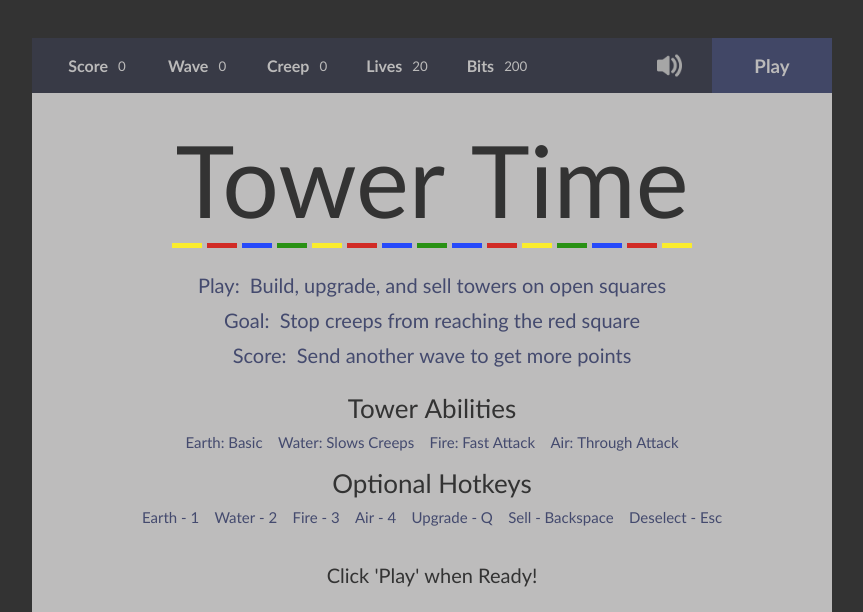
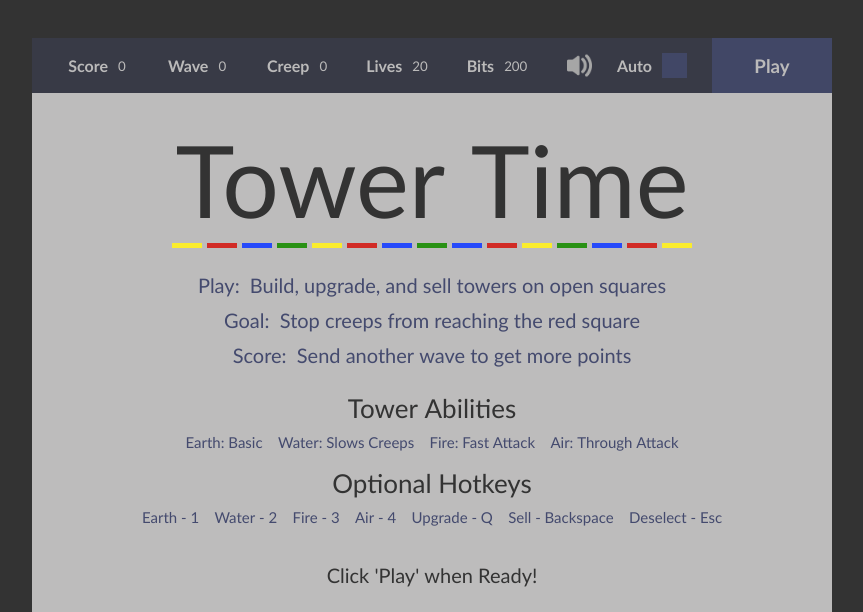
Before and after one commit to ahrampy/tower-time, a PHP site: page / in a window 1280 px wide. Shown: the top 612 px of the page, without its empty margins (208-1071 px from the left). Run offline with PHP 8.4, Linux system fonts and the light colour scheme.

Commit message:
Add auto send wave

```diff
--- a/home.html
+++ b/home.html
@@ -29,12 +29,15 @@
                     <div class="info-tile">
                         <h4>Bits</h4>
                     </div>
-                    <div id="spacer-div">
-
-                    </div>
+                    <div id="spacer-div-1"> </div>
                     <div id="mute-button" class="mute-off">
                         <img src="./images/audio-speaker-on.png" alt="mute">
                     </div>
+                    <div id="spacer-div-2"> </div>
+                    <label class="auto-container">Auto
+                        <input name="auto-wave" type="checkbox">
+                        <span class="checkmark"></span>
+                    </label>
                 </div>
                 <div id="start-button">
                     <h3>Play</h3>
--- a/js/game.js
+++ b/js/game.js
@@ -59,6 +59,10 @@ class Game {
         this.muted = false;
         this.music = document.createElement('audio');
 
+        // auto send waves
+        this.handleAutoWaveButton();
+        this.autoWave = false;
+
         // grid specs
         this.numBlocks = 50;
         this.cellSize = 40;
@@ -74,7 +78,7 @@ class Game {
         this.handleEditClicks();
         this.handleKeyCallbacks();
 
-        // Dijkstra's algorithm and the A Star procedure
+        // Dijkstra's
         this.validated = false;
         this.loadGrid();
         this.findPath();
@@ -179,6 +183,11 @@ class Game {
         muteButton.addEventListener('click', this.audioToggle, false);
     }
 
+    handleAutoWaveButton() {
+        const autoWave = document.querySelector("input[name=auto-wave]");
+        autoWave.addEventListener('change', this.autoWaveToggle, false);
+    }
+
     audioToggle() {
         if (towerTime.muted) {
             this.classList.add('mute-off');
@@ -190,6 +199,14 @@ class Game {
             this.classList.remove('mute-off');
             towerTime.music.pause();
             towerTime.muted = true;
+        }
+    }
+
+    autoWaveToggle() {
+        if (this.checked) {
+            towerTime.autoWave = true;
+        } else {
+            towerTime.autoWave = false;
         }
     }
 
@@ -731,6 +748,13 @@ class Game {
         }
     }
 
+    checkWave() {
+        if (!towerTime.creeps.length && towerTime.autoWave) {
+            const send = document.getElementById("start-button");
+            send.click();
+        }
+    }
+
     handleGameStart() {
         if (!this.gameStarted) {
             const towerEditButtons = document.getElementById('edit-tower-buttons').getElementsByClassName('edit-button');
@@ -807,6 +831,7 @@ class Game {
             this.render();
             this.showTowerInfo();
             this.gridAttacks();
+            this.checkWave();
             for (let c = 0; c < this.numCols; c++) {
                 for (let r = 0; r < this.numRows; r++)
                 this.grid[c][r].run();
--- a/main.css
+++ b/main.css
@@ -91,15 +91,18 @@ canvas {
     margin-left: 10px;
 }
 
-#spacer-div {
-    width: 100px;
+#spacer-div-1 {
+    width: 10px;
+}
+
+#spacer-div-2 {
+    width: 15px;
 }
 
 #mute-button {
     display: flex;
     justify-content: center;
     align-items: center;
-
 }
 
 #mute-button img {
@@ -118,6 +121,16 @@ canvas {
 
 .mute-on {
     filter: invert(15%);
+}
+
+
+#auto-wave {
+    display: flex;
+    justify-content: center;
+    align-items: center;
+    /* width: 25px;
+    height: 25px;
+    padding: 10px; */
 }
 
 #towers {
@@ -203,3 +216,71 @@ canvas {
     cursor: pointer;
     background: rgba(68, 74, 110, 0.33);
 }
+
+.auto-container {
+  display: flex;
+  align-items: center;
+  position: relative;
+  cursor: pointer;
+  color: rgb(187, 186, 186);
+  font-size: 16px;
+  font-weight: 600;
+  width: 80px;
+  -webkit-user-select: none;
+  -moz-user-select: none;
+  -ms-user-select: none;
+  user-select: none;
+}
+
+.auto-container input {
+  position: absolute;
+  opacity: 0;
+  cursor: pointer;
+  height: 0;
+  width: 0;
+}
+
+/* Create a custom checkbox */
+.checkmark {
+  position: absolute;
+  top: 15;
+  right: 10;
+  height: 25px;
+  width: 25px;
+  background-color: rgba(68, 74, 110, 0.815);
+}
+
+/* On mouse-over, add a grey background color */
+/* .auto-container:hover input ~ .checkmark {
+  background-color: rgb(187, 186, 186);
+} */
+
+/* When the checkbox is checked, add a blue background */
+.auto-container input:checked ~ .checkmark {
+  background-color: rgb(187, 186, 186);
+}
+
+/* Create the checkmark/indicator (hidden when not checked) */
+.checkmark:after {
+  content: "";
+  position: absolute;
+  display: none;
+}
+
+/* Show the checkmark when checked */
+.auto-container input:checked ~ .checkmark:after {
+  display: block;
+}
+
+/* Style the checkmark/indicator */
+.auto-container .checkmark:after {
+  left: 9px;
+  top: 5px;
+  width: 5px;
+  height: 10px;
+  border: solid rgba(68, 74, 110, 0.815);
+  border-width: 0 3px 3px 0;
+  -webkit-transform: rotate(45deg);
+  -ms-transform: rotate(45deg);
+  transform: rotate(45deg);
+}
```
